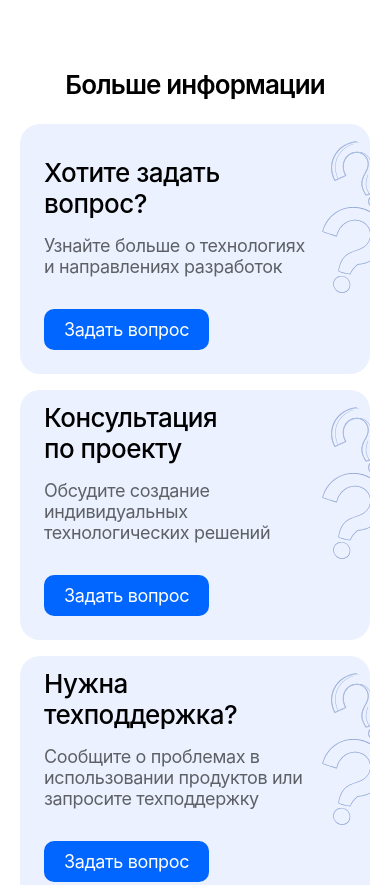
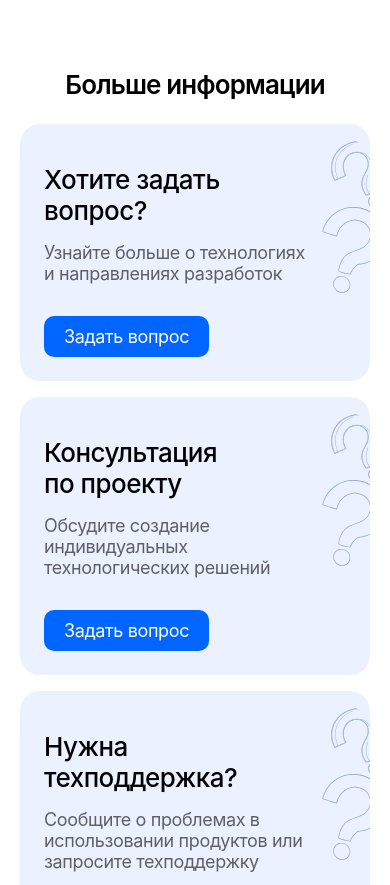
Before and after one commit to nodirbekeshnazarov7/SibRAC, a plain HTML site: page index.html in a window 390 px wide. Shown: the part 6301-7186 px from the top of the page. Drawn offline with nearby package versions, Linux system fonts and the light colour scheme; a web font is replaced by a local one.

Commit message:
1-provka boyicha bazi qolib ketgan kamchiliklar togirlandi

```diff
--- a/assets/scss/_media.scss
+++ b/assets/scss/_media.scss
@@ -192,7 +192,7 @@
 
         .header_menus {
             width: 82vw;
-            height: 96vh;
+            height: calc(100vh - 34px);
             display: flex;
             flex-direction: column;
             position: fixed;
@@ -853,8 +853,9 @@
         }
 
         .information_card {
+            padding-top: 40px;
             width: 100%;
-            height: 250px;
+            height: auto;
 
             .big_question {
                 width: 85px;
```
Also changed, not shown: assets/css/main.css, 1 other file.
